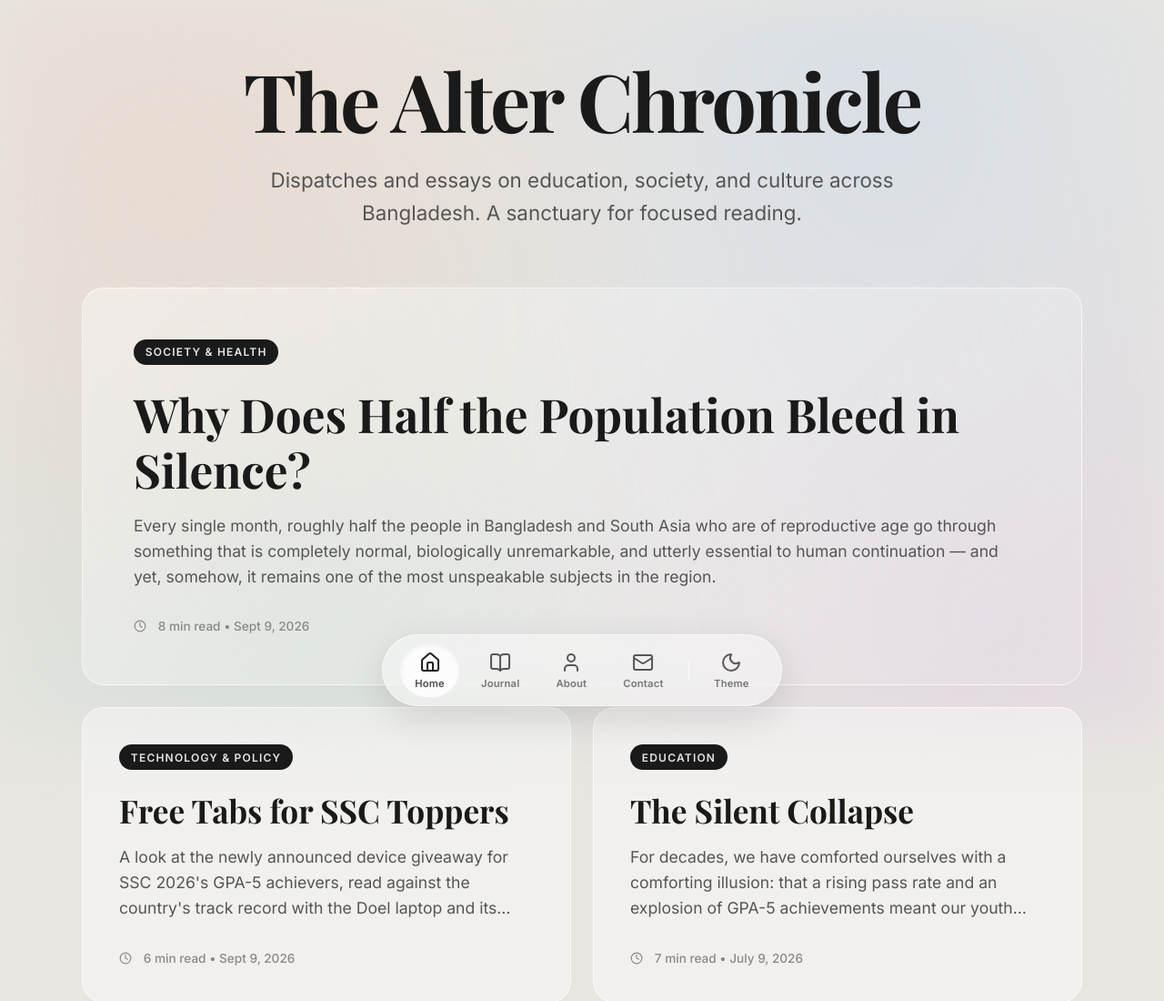
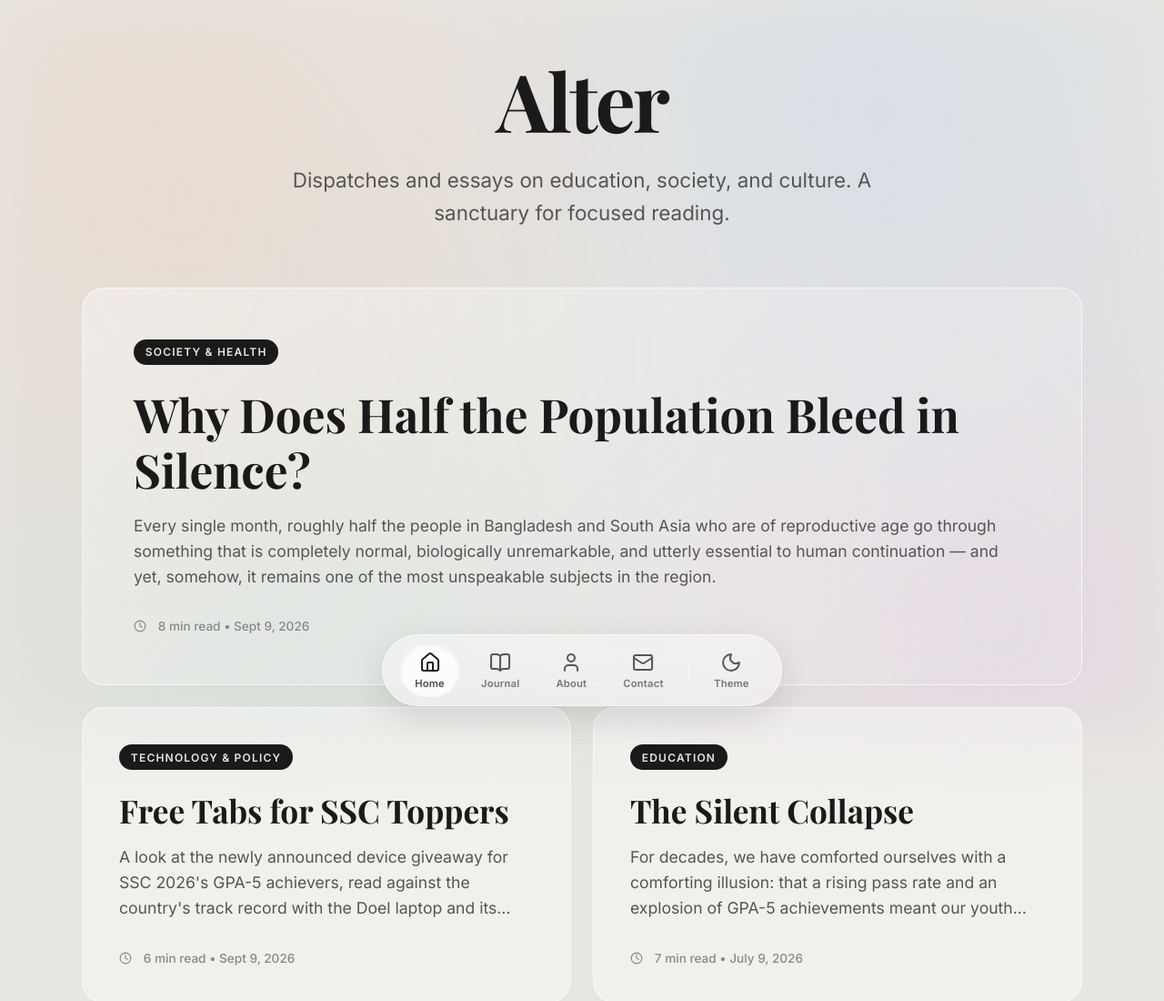
Before and after one commit to mdnazratuzzamanzayeem/alter, a plain HTML site: page index.html in a window 1280 px wide. Shown: the top 1100 px of the page at 91% size. Drawn offline with nearby package versions, Linux system fonts and the light colour scheme; a web font is replaced by a local one.

Commit message:
Update index.html

```diff
--- a/index.html
+++ b/index.html
@@ -818,8 +818,8 @@
         <!-- Dedicated Home Screen -->
         <section id="home" class="view active">
             <div class="hero">
-                <h1 class="hero-title">The Alter Chronicle</h1>
-                <p class="hero-subtitle">Dispatches and essays on education, society, and culture across Bangladesh. A sanctuary for focused reading.</p>
+                <h1 class="hero-title">Alter</h1>
+                <p class="hero-subtitle">Dispatches and essays on education, society, and culture. A sanctuary for focused reading.</p>
             </div>
 
             <div class="bento-grid">
```
